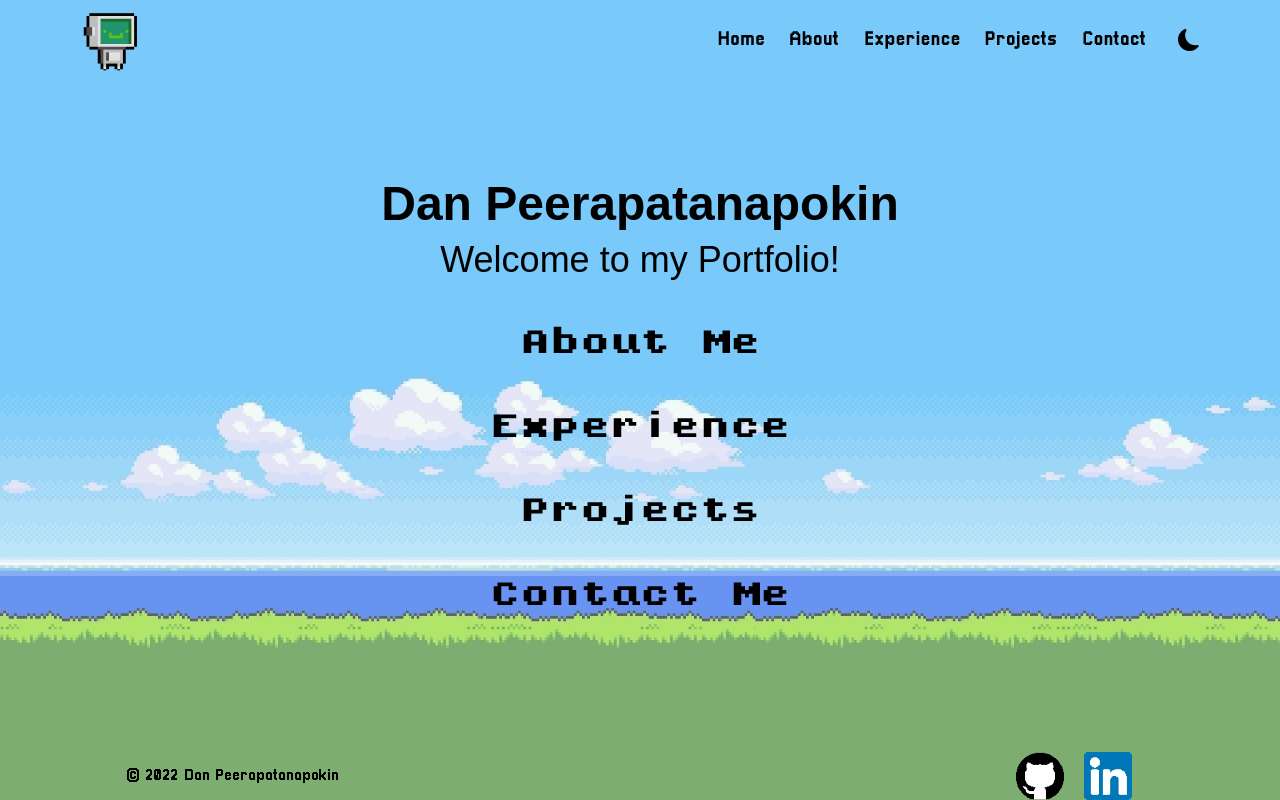
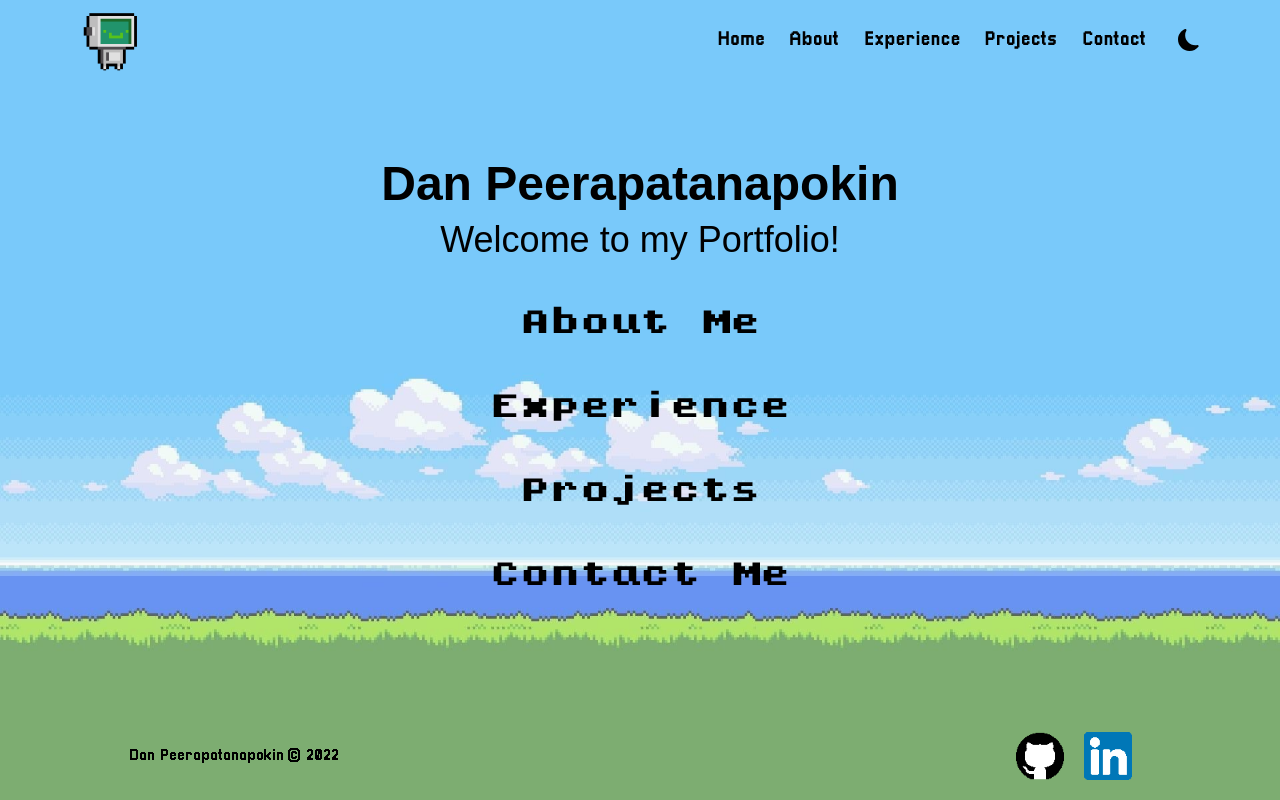
Before and after one commit to pongpatapee/portfolio-website, a React (Create React App) app: page /#/ in a window 1280 px wide. Built offline with nearby package versions, Linux system fonts and the light colour scheme; a web font is replaced by a local one.

Commit message:
adjusted footer links

```diff
--- a/src/components/Footer.jsx
+++ b/src/components/Footer.jsx
@@ -6,16 +6,16 @@ const Footer = () => {
     <footer className="bottom-[1rem] w-screen">
       <div className="flex items-center justify-between mx-32">
         <div>
-          © {new Date().getFullYear()} Dan Peerapatanapokin
+          Dan Peerapatanapokin © {new Date().getFullYear()}
         </div>
-        <div className="flex justify-end">
+        <div className="flex justify-end my-5">
           <a
             href="https://github.com/pongpatapee"
             target="_blank"
             rel="noopener noreferrer"
             className="pr-5"
           >
-            <img src={GitHubLogo} alt="GitHub Logo" width={48} />
+            <img src={GitHubLogo} alt="GitHub Logo" width={48} className="hover:scale-110" />
           </a>
           <a
             href="https://www.linkedin.com/in/pongpatapee-peerapatanapokin-7294231b4/"
@@ -23,7 +23,7 @@ const Footer = () => {
             rel="noopener noreferrer"
             className="pr-5"
           >
-            <img src={LinkedinLogo} alt="Linkedin Logo" width={48} />
+            <img src={LinkedinLogo} alt="Linkedin Logo" width={48} className="hover:scale-110" />
         </a>
         </div>
       </div>
--- a/src/components/ProjectView.jsx
+++ b/src/components/ProjectView.jsx
@@ -37,7 +37,7 @@ const ProjectView = ({ projects }) => {
         })}
       </div>
 
-      <div className="fixed bottom-[2rem]">
+      <div className="pt-5">
         <div className="flex w-full justify-center text-3xl">
           {page === 1 ? null : <button onClick={handlePrevPage}>←</button>}
           <p className="mx-10">
```
